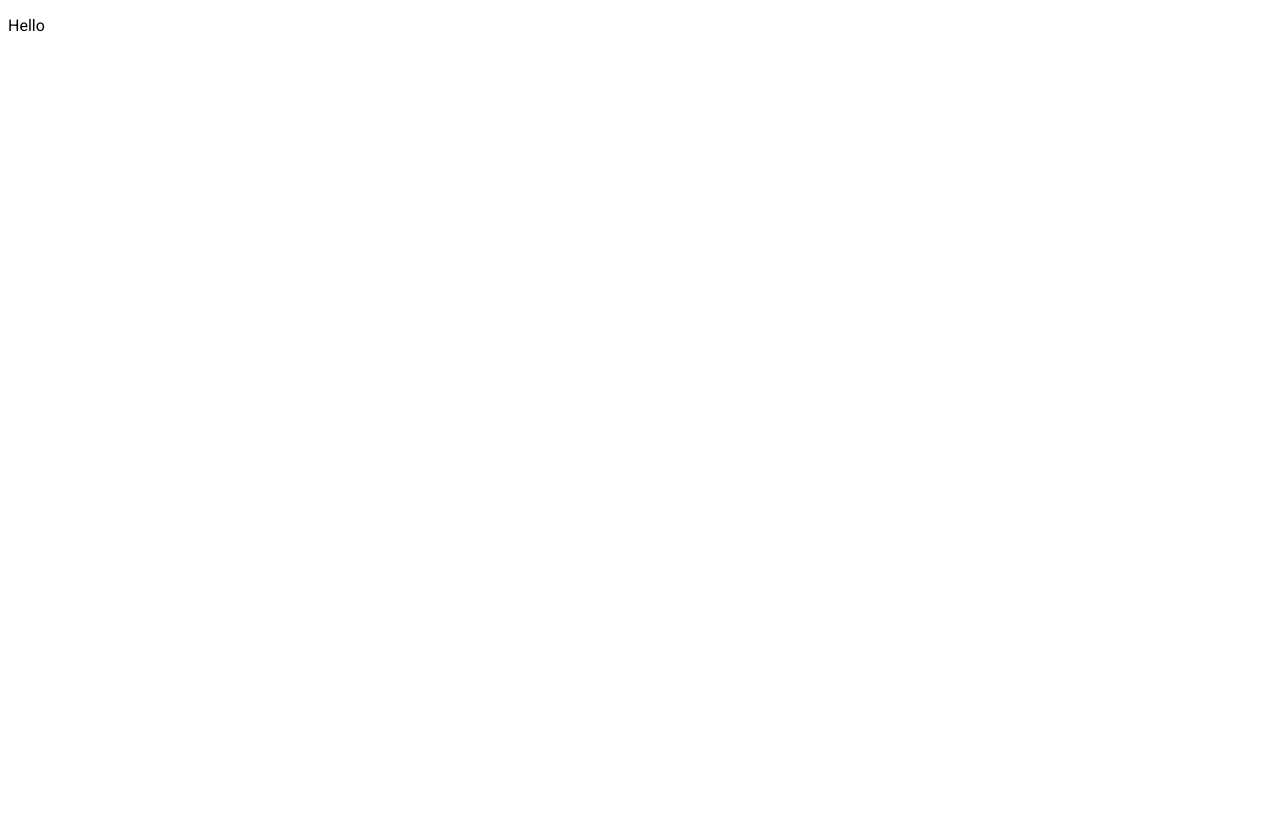
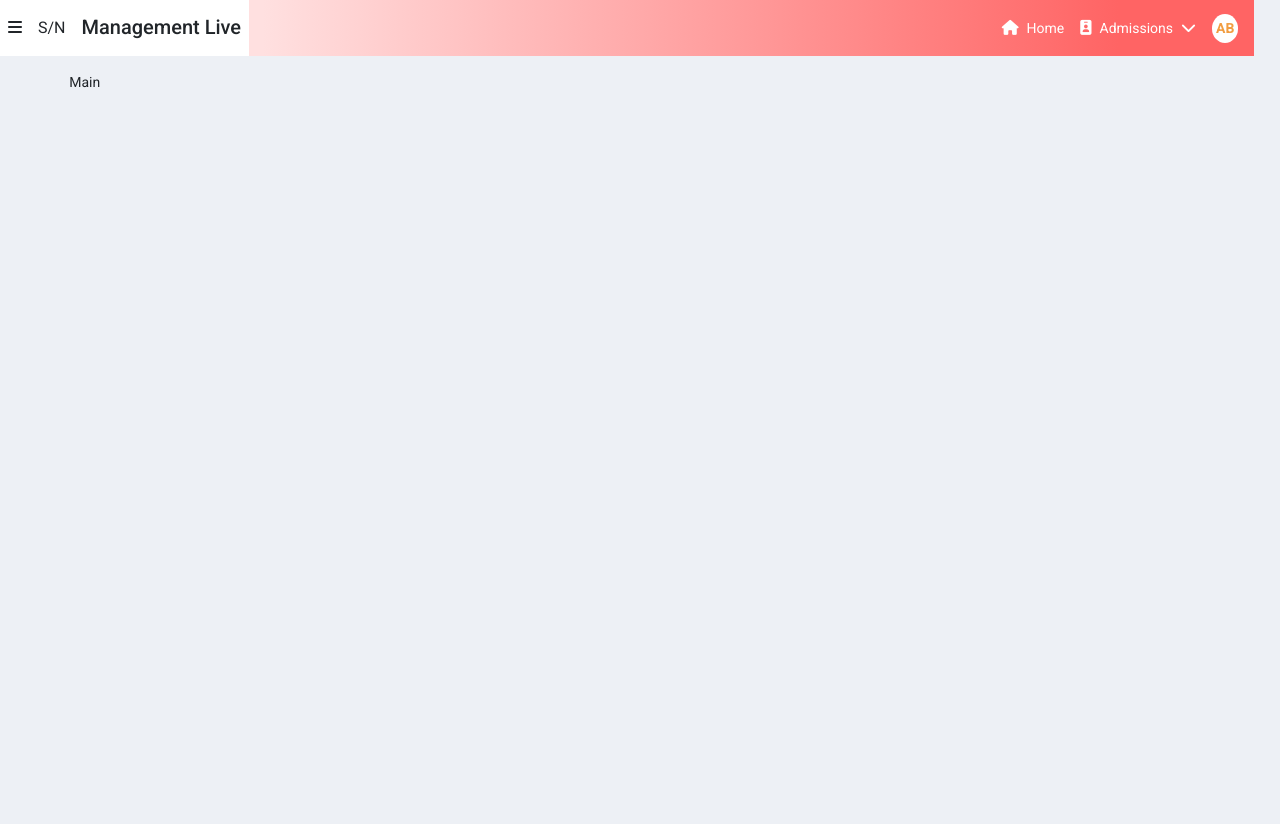
Before and after one commit to Anuja-Aliveli/Sopeonow, a Django app: page / in a window 1280 px wide. Before the commit the page is almost empty. After the commit the page ends 88 px from the top, so only its background shows below. Run offline with Django 5.2, Linux system fonts and the light colour scheme.

Commit message:
Nav bar implemented - Logo is text - Bootstrap is integrated

```diff
--- a/Reporting/templates/index.html
+++ b/Reporting/templates/index.html
@@ -1,14 +1,75 @@
 <!DOCTYPE html>
-<html>
+<html lang="en">
   <head>
-        <meta charset="UTF-8">
-        <meta name="viewport" content="width=device-width", initial-scale="1.0">
+    <meta charset="UTF-8" />
+    <meta name="viewport" content="width=device-width, initial-scale=1.0" />
     <title>SOPEONOW</title>
     {% load static %}
-        <link rel="stylesheet" href="{% static 'style.css' %}">
-        <link href="https://fonts.googleapis.com/css2?family=Roboto:wght@400;500;700&display=swap" rel="stylesheet">
+    <!-- Google Fonts API -->
+    <link
+      href="https://fonts.googleapis.com/css2?family=Roboto:wght@400;500;700&display=swap"
+      rel="stylesheet"
+    />
+    <!-- Bootstrap CSS -->
+    <link
+      href="https://cdn.jsdelivr.net/npm/bootstrap@5.3.0/dist/css/bootstrap.min.css"
+      rel="stylesheet"
+      integrity="sha384-9ndCyUaIbzAi2FUVXJi0CjmCapSmO7SnpJef0486qhLnuZ2cdeRhO02iuK6FUUVM"
+      crossorigin="anonymous"
+    />
+    <!-- Font Awesome -->
+    <link
+      rel="stylesheet"
+      href="https://cdnjs.cloudflare.com/ajax/libs/font-awesome/6.4.0/css/all.min.css"
+      integrity="sha512-iecdLmaskl7CVkqkXNQ/ZH/XLlvWZOJyj7Yy7tcenmpD1ypASozpmT/E0iPtmFIB46ZmdtAc9eNBvH0H/ZpiBw=="
+      crossorigin="anonymous"
+      referrerpolicy="no-referrer"
+    />
+    <link rel="stylesheet" href="{% static 'style.css' %}" />
   </head>
   <body>
-        <p>Hello</p>
+    <div>
+      <nav
+        class="w-100 d-flex flex-row justify-content-start align-items-center"
+      >
+        <div class="d-flex align-items-center p-2">
+          <span><i class="fa-solid fa-bars"></i></span>
+          <span class="ms-3 me-3">S/N</span>
+          <h4>Management Live</h4>
+        </div>
+        <div
+          class="nav-right-section h-100 d-flex justify-content-end align-items-center"
+        >
+          <div class="d-flex align-items-center me-3">
+            <span class="text-white me-2"
+              ><i class="fa-solid fa-house icon-size"></i
+            ></span>
+            <p class="text-white">Home</p>
+          </div>
+          <div class="d-flex align-items-center me-3">
+            <span class="text-white me-2"
+              ><i class="fa-solid fa-id-badge icon-size"></i
+            ></span>
+            <p class="text-white">Admissions</p>
+            <span class="text-white ms-2 icon-size"
+              ><i class="fa-solid fa-chevron-down"></i
+            ></span>
+          </div>
+          <div class="profile-container p-1 me-3">
+            <p>AB</p>
+          </div>
+        </div>
+      </nav>
+      <div id="main" class="container mt-3">
+        <p>Main</p>
+      </div>
+    </div>
+
+    <!-- Bootstrap JS Bundle with Popper -->
+    <script
+      src="https://cdn.jsdelivr.net/npm/bootstrap@5.3.0/dist/js/bootstrap.bundle.min.js"
+      integrity="sha384-geWF76RCwLtnZ8qwWowPQNguL3RmwHVBC9FhGdlKrxdiJJigb/j/68SIy3Te4Bkz"
+      crossorigin="anonymous"
+    ></script>
   </body>
 </html>
--- a/static/style.css
+++ b/static/style.css
@@ -19,7 +19,7 @@
     --bg-colour-light-blue-transition: linear-gradient(100.36deg, rgba(103, 103, 149, 0.56) 1.92%, rgba(103, 103, 149, 0.56) 1.93%, rgba(235, 235, 255, 0.7) 100.29%);
     --bg-colour-red-transition: linear-gradient(100.36deg, rgba(255, 162, 162, 0.5) 1.92%, rgba(255, 184, 223, 0.5) 100.29%);
     --bg-colour-nav-bar: linear-gradient(90deg, #FFE0E0 1.36%, #FF6464 86.49%);
-    --bg-nav-bar: linear-gradient(179.66deg, #8B4367 0.09%, #343571 99.86%);
+    --bg-side-bar: linear-gradient(179.66deg, #8B4367 0.09%, #343571 99.86%);
     --bg-selected-icon: linear-gradient(126.87deg, rgba(255, 255, 255, 0.4) 6.07%, rgba(251, 251, 251, 0.1) 91.79%);
     --bg-blue-cell: #C6F0C280;
     --bg-red-cell: #FFE0E099;
@@ -28,9 +28,12 @@
 }
 
 body {
-    width: 100vw;
-    height: 100vh;
+    width: 98vw;
+    height: 98vh;
     font-family: 'Roboto', sans-serif;
+    background-color: #edf0f5;
+    padding: 0;
+    margin: 0;
 }
 
 h1 {
@@ -55,6 +58,7 @@ h4 {
     font-size: 20px;
     font-weight: 500;
     line-height: 23.44px;
+    margin: 0;
 }
 
 h5 {
@@ -68,3 +72,33 @@ h6 {
     font-weight: 400;
     line-height: 16.41px;
 }
+
+p {
+    font-size: 14px;
+    margin: 0;
+}
+
+nav {
+    height: 56px;
+    background-color: #FFFFFF;
+}
+
+.nav-right-section {
+    flex-grow: 1;
+    background: var(--bg-colour-nav-bar);
+}
+
+.text-white {
+    color: var(--light-heading-1);
+}
+
+.icon-size {
+    font-size: 15px !important;
+}
+
+.profile-container {
+    border-radius: 50%;
+    background: var(--light-heading-1);
+    color: var(--bg-color-yellow);
+    font-weight: 700;
+}
```
Also changed, not shown: 1 other file. Lines whose indentation alone changed are shown as unchanged.
